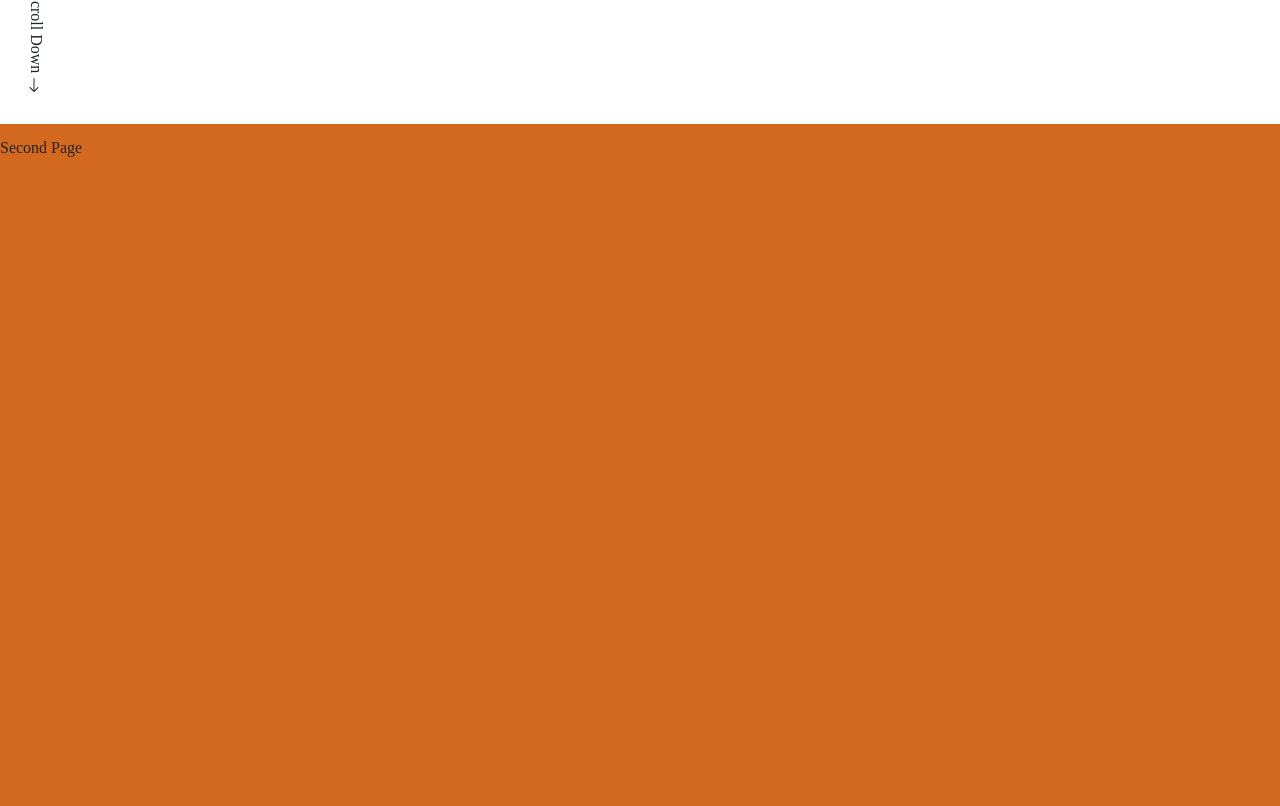
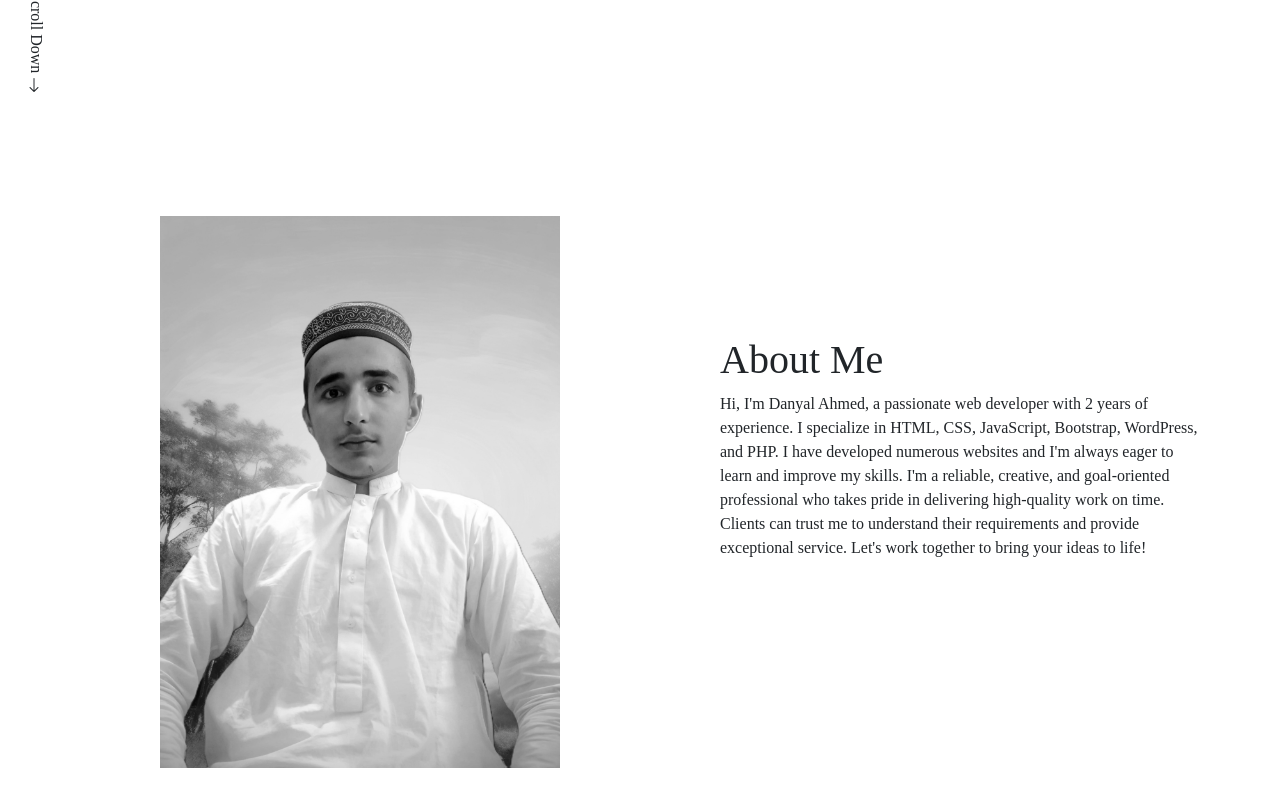
Before and after one commit to Danyal072/Danyal072.github.io, a plain HTML site: page index.html in a window 1280 px wide. Shown: the part 716-1522 px from the top of the page. Drawn offline with nearby package versions, Linux system fonts and the light colour scheme.

Commit message:
By Danyal

```diff
--- a/index.html
+++ b/index.html
@@ -46,11 +46,21 @@
         </div>
         <div id="right">
             <div id="img">
-                <img src="img.png" alt="">
+                <img src="img/image.png" alt="">
             </div>
         </div>
     </div>
-    <div id="second-page">Second Page</div>
+    <div id="second-page">
+        <div id="about-section">
+            <div id="left-pic">
+                <img src="img/m.jpg" alt="">
+            </div>
+            <div id="right-content">
+                <h1>About Me</h1>
+                <p>Hi, I'm Danyal Ahmed, a passionate web developer with 2 years of experience. I specialize in HTML, CSS, JavaScript, Bootstrap, WordPress, and PHP. I have developed numerous websites and I'm always eager to learn and improve my skills. I'm a reliable, creative, and goal-oriented professional who takes pride in delivering high-quality work on time. Clients can trust me to understand their requirements and provide exceptional service. Let's work together to bring your ideas to life!</p>
+            </div>
+        </div>
+    </div>
 </div>
 
 
--- a/style/style.css
+++ b/style/style.css
@@ -140,5 +140,39 @@ a{
 #second-page{
     height: 100vh;
     padding: 12px 0;
-    background-color: chocolate;
+    /* background-color: chocolate; */
 }
+#second-page > #about-section{
+    display: flex;
+    flex-direction: row;
+    justify-content: center;
+    align-items: center;
+}
+#about-section > #left-pic{
+    padding: 5rem;
+    width: 50%;
+    height: 80vh;
+    /* background-color: blue; */
+}
+#left-pic > img{
+    position: relative;
+    /* top: rem; */
+    left: 5rem;
+    /* height: 500px; */
+    width: 25rem;
+    -webkit-filter: grayscale(100%);
+    filter: grayscale(180%);
+}
+#left-pic > img{
+
+}
+#about-section > #right-content{
+    display: flex;
+    flex-direction: column;
+    justify-content: center;
+    /* align-items: ; */
+    padding: 5rem;
+    width: 50%;
+    height: 80vh;
+    /* background-color: red; */
+}
```
Also changed, not shown: img/image.png (renamed from image.png), img/img.png (renamed from img.png), img/m.jpg (added), img/me.jpg (added).
